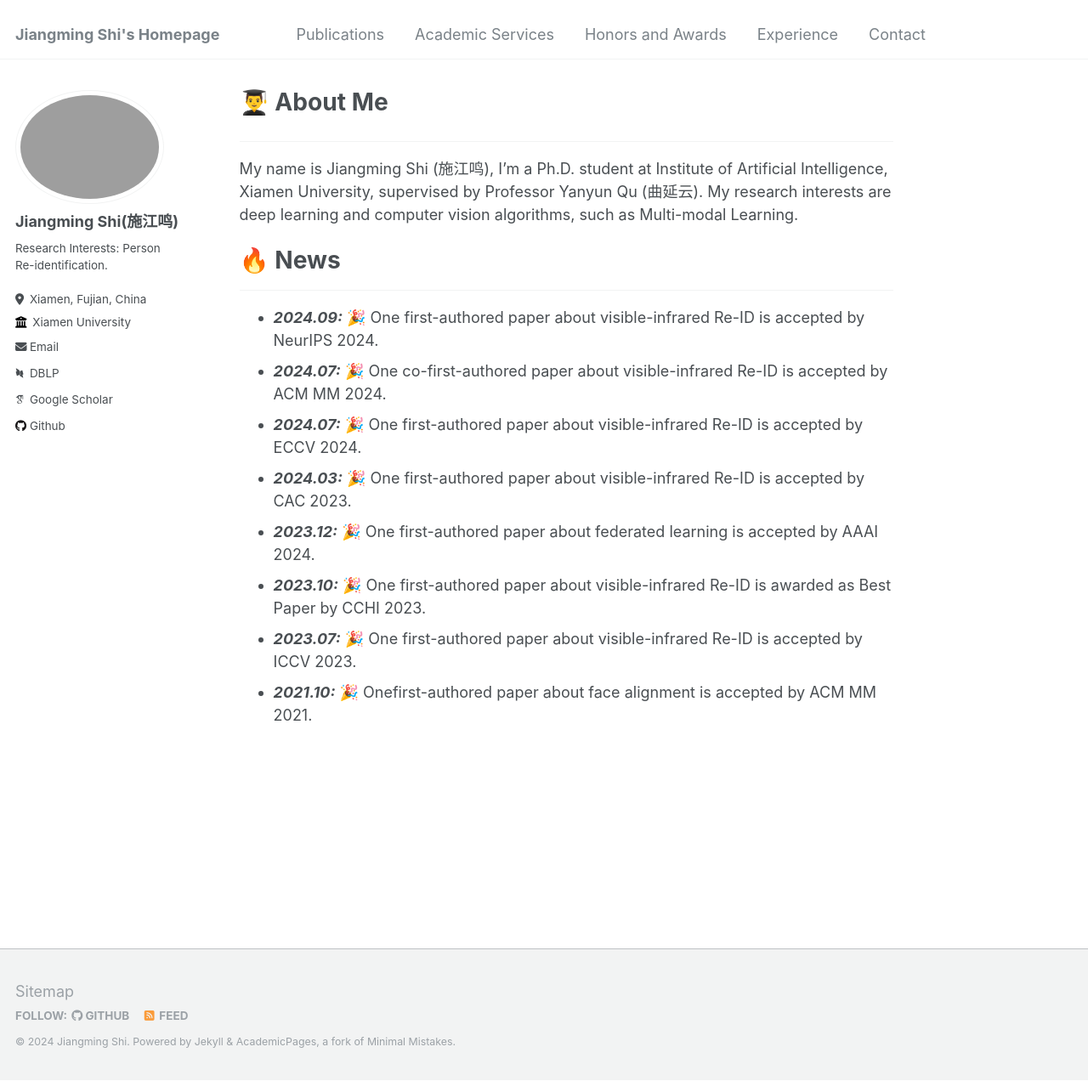
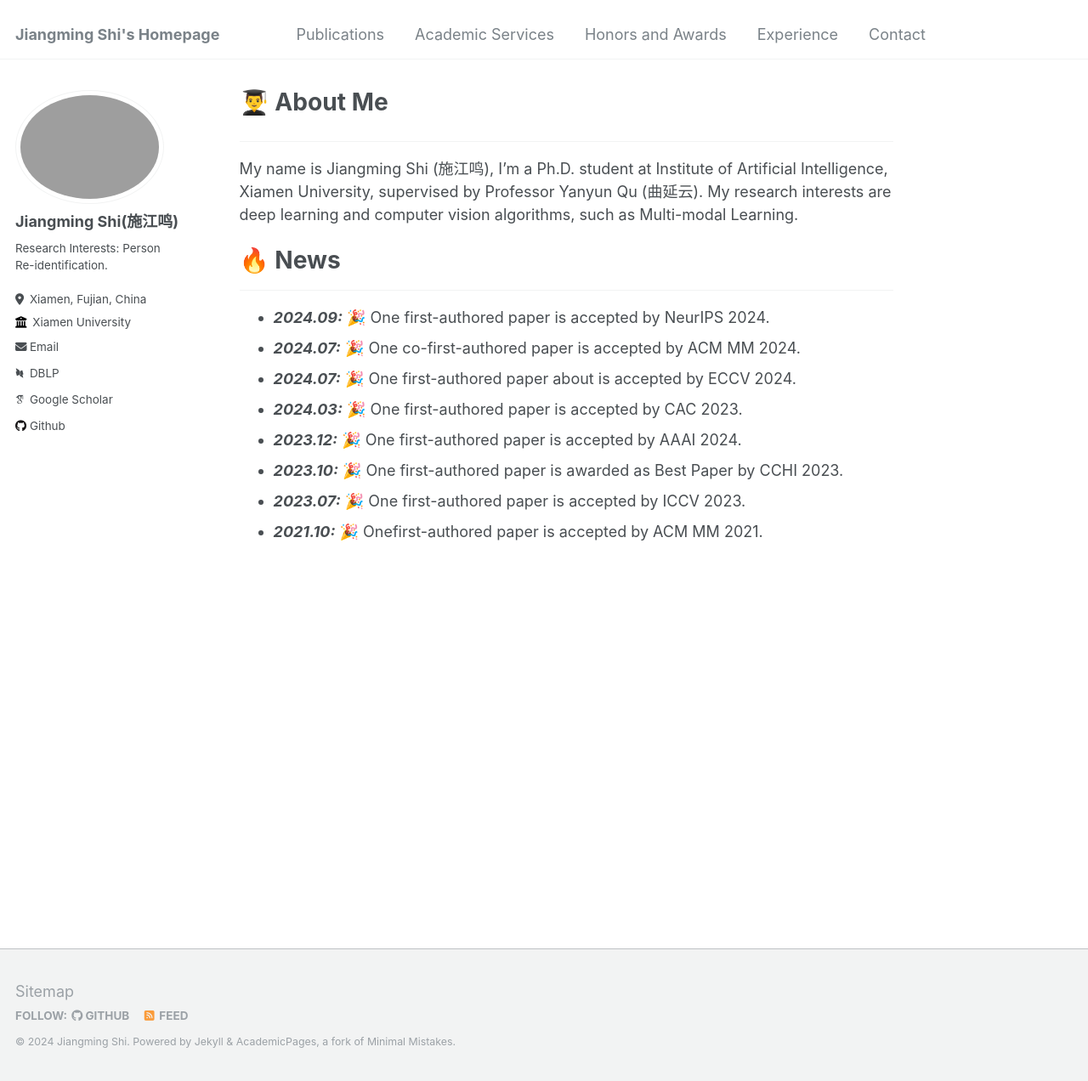
Before and after one commit to shijiangming1/shijiangming1.github.io, a Jekyll site: the page built from _pages/about.md, in a window 1280 px wide and 1272 px high. Shown: the whole window at 85% size. Built offline with Jekyll 4.4.1, drawn with Linux system fonts in a browser that asks for light colours; some web fonts are replaced.

Commit message:
Update about.md

```diff
--- a/_pages/about.md
+++ b/_pages/about.md
@@ -16,27 +16,27 @@ My name is Jiangming Shi (施江鸣), I'm a Ph.D. student at Institute of Artifi
 <hr>
 <ul>
    <li>
-    <strong><i>2024.09:</i></strong> 🎉 One first-authored paper about visible-infrared Re-ID is accepted by NeurIPS 2024.
+    <strong><i>2024.09:</i></strong> 🎉 One first-authored paper is accepted by NeurIPS 2024.
   </li>
      <li>
-    <strong><i>2024.07:</i></strong> 🎉 One co-first-authored paper about visible-infrared Re-ID is accepted by ACM MM 2024.
+    <strong><i>2024.07:</i></strong> 🎉 One co-first-authored paper is accepted by ACM MM 2024.
   </li>
    <li>
-    <strong><i>2024.07:</i></strong> 🎉 One first-authored paper about visible-infrared Re-ID is accepted by ECCV 2024.
+    <strong><i>2024.07:</i></strong> 🎉 One first-authored paper about is accepted by ECCV 2024.
   </li>
    <li>
-    <strong><i>2024.03:</i></strong> 🎉 One first-authored paper about visible-infrared Re-ID is accepted by CAC 2023.
+    <strong><i>2024.03:</i></strong> 🎉 One first-authored paper is accepted by CAC 2023.
   </li>
   <li>
-    <strong><i>2023.12:</i></strong> 🎉 One first-authored paper about federated learning is accepted by AAAI 2024.
+    <strong><i>2023.12:</i></strong> 🎉 One first-authored paper is accepted by AAAI 2024.
   </li>
   <li>
-    <strong><i>2023.10:</i></strong> 🎉 One first-authored paper about visible-infrared Re-ID is awarded as Best Paper by CCHI 2023.
+    <strong><i>2023.10:</i></strong> 🎉 One first-authored paper is awarded as Best Paper by CCHI 2023.
   </li>
   <li>
-    <strong><i>2023.07:</i></strong> 🎉 One first-authored paper about visible-infrared Re-ID is accepted by ICCV 2023.
+    <strong><i>2023.07:</i></strong> 🎉 One first-authored paper is accepted by ICCV 2023.
   </li>
   <li>
-    <strong><i>2021.10:</i></strong> 🎉 Onefirst-authored  paper about face alignment is accepted by ACM MM 2021.
+    <strong><i>2021.10:</i></strong> 🎉 Onefirst-authored  paper is accepted by ACM MM 2021.
   </li>
 </ul>
```
